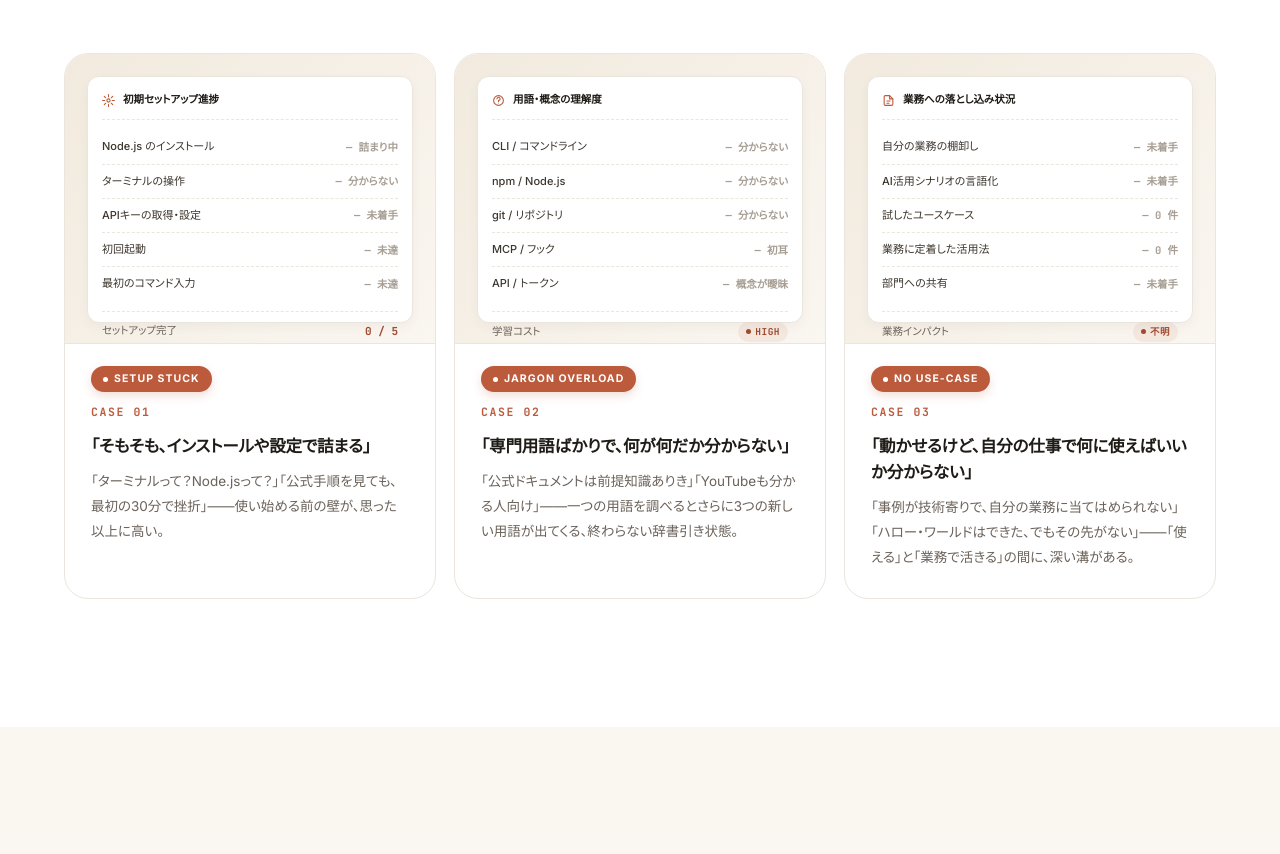
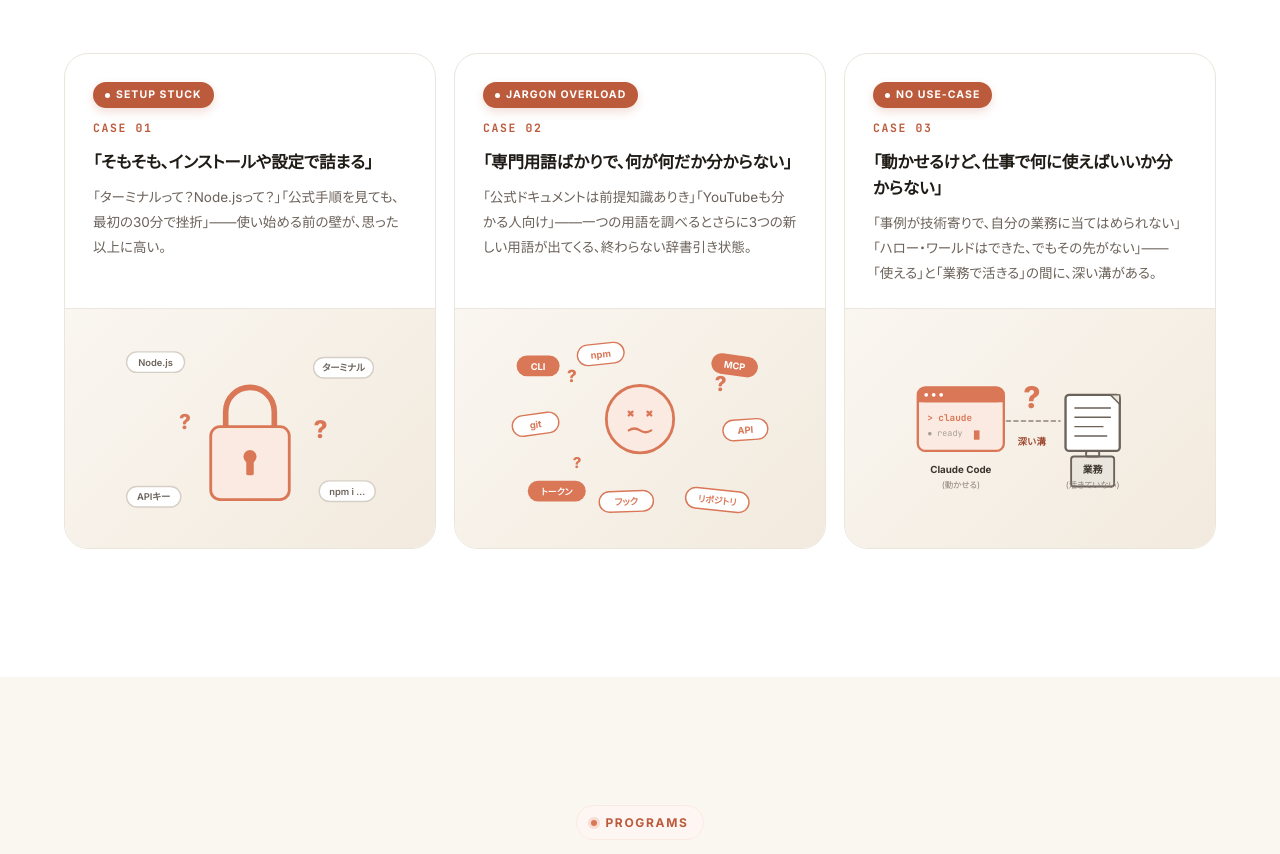
Before and after one commit to Ryunosuke-Okawa/Ryunosuke-n1, a plain HTML site: page marketing/claudecode_training_lp.html in a window 1280 px wide. Shown: the part 1160-2014 px from the top of the page. Drawn offline with Linux system fonts and the light colour scheme.

Commit message:
Auto-save: 2026-04-25 19:41

```diff
--- a/marketing/claudecode_training_lp.html
+++ b/marketing/claudecode_training_lp.html
@@ -499,25 +499,31 @@
             box-shadow: var(--shadow-lg);
             border-color: var(--coral-100);
         }
+        .challenge__body {
+            padding: 28px 28px 22px;
+            display: flex;
+            flex-direction: column;
+            gap: 10px;
+        }
         .challenge__visual {
-            background: linear-gradient(135deg, var(--cream-deep) 0%, var(--cream) 100%);
-            padding: 22px 22px 20px;
-            border-bottom: 1px solid var(--ink-100);
-            height: 290px;
-            display: flex;
-            align-items: stretch;
+            background: linear-gradient(135deg, var(--cream) 0%, var(--cream-deep) 100%);
+            padding: 26px 22px;
+            border-top: 1px solid var(--ink-100);
+            height: 240px;
+            display: flex;
+            align-items: center;
+            justify-content: center;
             overflow: hidden;
             transition: background .3s ease;
+            margin-top: auto;
         }
         .challenge:hover .challenge__visual {
             background: linear-gradient(135deg, var(--coral-50) 0%, var(--cream) 100%);
         }
-        .challenge__body {
-            padding: 22px 26px 28px;
-            display: flex;
-            flex-direction: column;
-            gap: 10px;
-            flex-grow: 1;
+        .challenge__visual svg {
+            width: 100%;
+            height: 100%;
+            max-height: 200px;
         }
         .challenge__tag {
             display: inline-flex;
@@ -1670,133 +1676,161 @@
             <div class="challenges__grid">
                 <!-- Card 01: 設定・インストールで詰まる -->
                 <article class="challenge reveal">
-                    <div class="challenge__visual" aria-hidden="true">
-                        <div class="mock">
-                            <div class="mock__head">
-                                <svg viewBox="0 0 24 24" fill="none"><circle cx="12" cy="12" r="3" stroke="currentColor" stroke-width="2"/><path d="M12 1v4M12 19v4M4.2 4.2l2.8 2.8M17 17l2.8 2.8M1 12h4M19 12h4M4.2 19.8l2.8-2.8M17 7l2.8-2.8" stroke="currentColor" stroke-width="2" stroke-linecap="round"/></svg>
-                                <strong>初期セットアップ進捗</strong>
-                            </div>
-                            <div class="mock__body">
-                                <div class="mock-metric__row">
-                                    <span class="mock-metric__label">Node.js のインストール</span>
-                                    <span class="mock-metric__value mock-metric__value--missing">詰まり中</span>
-                                </div>
-                                <div class="mock-metric__row">
-                                    <span class="mock-metric__label">ターミナルの操作</span>
-                                    <span class="mock-metric__value mock-metric__value--missing">分からない</span>
-                                </div>
-                                <div class="mock-metric__row">
-                                    <span class="mock-metric__label">APIキーの取得・設定</span>
-                                    <span class="mock-metric__value mock-metric__value--missing">未着手</span>
-                                </div>
-                                <div class="mock-metric__row">
-                                    <span class="mock-metric__label">初回起動</span>
-                                    <span class="mock-metric__value mock-metric__value--missing">未達</span>
-                                </div>
-                                <div class="mock-metric__row">
-                                    <span class="mock-metric__label">最初のコマンド入力</span>
-                                    <span class="mock-metric__value mock-metric__value--missing">未達</span>
-                                </div>
-                            </div>
-                            <div class="mock__footer">
-                                <span>セットアップ完了</span>
-                                <span class="mock__footer-value mock__footer-value--alert">0 / 5</span>
-                            </div>
-                        </div>
-                    </div>
                     <div class="challenge__body">
                         <span class="challenge__tag">SETUP STUCK</span>
                         <span class="challenge__no">CASE 01</span>
                         <h3>「そもそも、インストールや設定で詰まる」</h3>
                         <p>「ターミナルって？Node.jsって？」「公式手順を見ても、最初の30分で挫折」——使い始める前の壁が、思った以上に高い。</p>
                     </div>
+                    <div class="challenge__visual" aria-hidden="true">
+                        <svg viewBox="0 0 280 200" fill="none" xmlns="http://www.w3.org/2000/svg">
+                            <!-- Floating tech tags -->
+                            <g transform="translate(8, 18)">
+                                <rect width="62" height="22" rx="11" fill="#fff" stroke="#D6CFC5" stroke-width="1.5"/>
+                                <text x="31" y="15" text-anchor="middle" font-size="10" font-weight="600" fill="#6B625A" font-family="Inter">Node.js</text>
+                            </g>
+                            <g transform="translate(208, 24)">
+                                <rect width="64" height="22" rx="11" fill="#fff" stroke="#D6CFC5" stroke-width="1.5"/>
+                                <text x="32" y="15" text-anchor="middle" font-size="10" font-weight="600" fill="#6B625A" font-family="Inter">ターミナル</text>
+                            </g>
+                            <g transform="translate(8, 162)">
+                                <rect width="58" height="22" rx="11" fill="#fff" stroke="#D6CFC5" stroke-width="1.5"/>
+                                <text x="29" y="15" text-anchor="middle" font-size="10" font-weight="600" fill="#6B625A" font-family="Inter">APIキー</text>
+                            </g>
+                            <g transform="translate(214, 156)">
+                                <rect width="60" height="22" rx="11" fill="#fff" stroke="#D6CFC5" stroke-width="1.5"/>
+                                <text x="30" y="15" text-anchor="middle" font-size="10" font-weight="600" fill="#6B625A" font-family="Inter">npm i ...</text>
+                            </g>
+
+                            <!-- Big padlock in center -->
+                            <g transform="translate(98, 50)">
+                                <!-- Lock arch -->
+                                <path d="M16 50 V32 a26 26 0 0 1 52 0 V50" stroke="#D97757" stroke-width="6" fill="none" stroke-linecap="round"/>
+                                <!-- Lock body -->
+                                <rect x="0" y="48" width="84" height="78" rx="10" fill="#FBEAE1" stroke="#D97757" stroke-width="3"/>
+                                <!-- Keyhole -->
+                                <circle cx="42" cy="80" r="7" fill="#D97757"/>
+                                <rect x="38" y="80" width="8" height="20" rx="2" fill="#D97757"/>
+                            </g>
+
+                            <!-- Question marks -->
+                            <text x="64" y="100" font-size="22" font-weight="800" fill="#D97757" font-family="Inter">?</text>
+                            <text x="208" y="110" font-size="26" font-weight="800" fill="#D97757" font-family="Inter">?</text>
+                        </svg>
+                    </div>
                 </article>
 
                 <!-- Card 02: 専門用語の壁 -->
                 <article class="challenge reveal">
-                    <div class="challenge__visual" aria-hidden="true">
-                        <div class="mock">
-                            <div class="mock__head">
-                                <svg viewBox="0 0 24 24" fill="none"><circle cx="12" cy="12" r="9" stroke="currentColor" stroke-width="2"/><path d="M9 9c.5-1.5 2-3 3-3s2.5 1.5 3 3-1 2.5-3 3v2" stroke="currentColor" stroke-width="2" stroke-linecap="round"/><circle cx="12" cy="17" r="0.8" fill="currentColor"/></svg>
-                                <strong>用語・概念の理解度</strong>
-                            </div>
-                            <div class="mock__body">
-                                <div class="mock-metric__row">
-                                    <span class="mock-metric__label">CLI / コマンドライン</span>
-                                    <span class="mock-metric__value mock-metric__value--missing">分からない</span>
-                                </div>
-                                <div class="mock-metric__row">
-                                    <span class="mock-metric__label">npm / Node.js</span>
-                                    <span class="mock-metric__value mock-metric__value--missing">分からない</span>
-                                </div>
-                                <div class="mock-metric__row">
-                                    <span class="mock-metric__label">git / リポジトリ</span>
-                                    <span class="mock-metric__value mock-metric__value--missing">分からない</span>
-                                </div>
-                                <div class="mock-metric__row">
-                                    <span class="mock-metric__label">MCP / フック</span>
-                                    <span class="mock-metric__value mock-metric__value--missing">初耳</span>
-                                </div>
-                                <div class="mock-metric__row">
-                                    <span class="mock-metric__label">API / トークン</span>
-                                    <span class="mock-metric__value mock-metric__value--missing">概念が曖昧</span>
-                                </div>
-                            </div>
-                            <div class="mock__footer">
-                                <span>学習コスト</span>
-                                <span class="mock-metric__badge mock-metric__badge--risk">HIGH</span>
-                            </div>
-                        </div>
-                    </div>
                     <div class="challenge__body">
                         <span class="challenge__tag">JARGON OVERLOAD</span>
                         <span class="challenge__no">CASE 02</span>
                         <h3>「専門用語ばかりで、何が何だか分からない」</h3>
                         <p>「公式ドキュメントは前提知識ありき」「YouTubeも分かる人向け」——一つの用語を調べるとさらに3つの新しい用語が出てくる、終わらない辞書引き状態。</p>
                     </div>
+                    <div class="challenge__visual" aria-hidden="true">
+                        <svg viewBox="0 0 280 200" fill="none" xmlns="http://www.w3.org/2000/svg">
+                            <!-- Confused face in center -->
+                            <g transform="translate(110, 60)">
+                                <circle cx="30" cy="30" r="36" fill="#FBEAE1" stroke="#D97757" stroke-width="3"/>
+                                <!-- Eyes (dotted, confused look) -->
+                                <line x1="18" y1="22" x2="22" y2="26" stroke="#D97757" stroke-width="2.5" stroke-linecap="round"/>
+                                <line x1="22" y1="22" x2="18" y2="26" stroke="#D97757" stroke-width="2.5" stroke-linecap="round"/>
+                                <line x1="38" y1="22" x2="42" y2="26" stroke="#D97757" stroke-width="2.5" stroke-linecap="round"/>
+                                <line x1="42" y1="22" x2="38" y2="26" stroke="#D97757" stroke-width="2.5" stroke-linecap="round"/>
+                                <!-- Wavy mouth (confused) -->
+                                <path d="M18 42 Q24 38 30 42 T 42 42" stroke="#D97757" stroke-width="2.5" fill="none" stroke-linecap="round"/>
+                            </g>
+
+                            <!-- Floating jargon tags around the face -->
+                            <g transform="translate(8, 22)">
+                                <rect width="46" height="22" rx="11" fill="#D97757"/>
+                                <text x="23" y="15" text-anchor="middle" font-size="10" font-weight="700" fill="#fff" font-family="Inter">CLI</text>
+                            </g>
+                            <g transform="translate(72, 12) rotate(-6)">
+                                <rect width="50" height="22" rx="11" fill="#fff" stroke="#D97757" stroke-width="1.5"/>
+                                <text x="25" y="15" text-anchor="middle" font-size="10" font-weight="700" fill="#D97757" font-family="Inter">npm</text>
+                            </g>
+                            <g transform="translate(218, 18) rotate(8)">
+                                <rect width="50" height="22" rx="11" fill="#D97757"/>
+                                <text x="25" y="15" text-anchor="middle" font-size="10" font-weight="700" fill="#fff" font-family="Inter">MCP</text>
+                            </g>
+                            <g transform="translate(2, 88) rotate(-8)">
+                                <rect width="50" height="22" rx="11" fill="#fff" stroke="#D97757" stroke-width="1.5"/>
+                                <text x="25" y="15" text-anchor="middle" font-size="10" font-weight="700" fill="#D97757" font-family="Inter">git</text>
+                            </g>
+                            <g transform="translate(228, 92) rotate(-4)">
+                                <rect width="48" height="22" rx="11" fill="#fff" stroke="#D97757" stroke-width="1.5"/>
+                                <text x="24" y="15" text-anchor="middle" font-size="10" font-weight="700" fill="#D97757" font-family="Inter">API</text>
+                            </g>
+                            <g transform="translate(20, 156)">
+                                <rect width="62" height="22" rx="11" fill="#D97757"/>
+                                <text x="31" y="15" text-anchor="middle" font-size="9.5" font-weight="700" fill="#fff" font-family="Inter">トークン</text>
+                            </g>
+                            <g transform="translate(96, 168) rotate(-2)">
+                                <rect width="58" height="22" rx="11" fill="#fff" stroke="#D97757" stroke-width="1.5"/>
+                                <text x="29" y="15" text-anchor="middle" font-size="10" font-weight="700" fill="#D97757" font-family="Inter">フック</text>
+                            </g>
+                            <g transform="translate(190, 162) rotate(6)">
+                                <rect width="68" height="22" rx="11" fill="#fff" stroke="#D97757" stroke-width="1.5"/>
+                                <text x="34" y="15" text-anchor="middle" font-size="9.5" font-weight="700" fill="#D97757" font-family="Inter">リポジトリ</text>
+                            </g>
+
+                            <!-- Question marks scattered -->
+                            <text x="62" y="50" font-size="18" font-weight="800" fill="#D97757" font-family="Inter">?</text>
+                            <text x="220" y="60" font-size="22" font-weight="800" fill="#D97757" font-family="Inter">?</text>
+                            <text x="68" y="142" font-size="16" font-weight="800" fill="#D97757" font-family="Inter">?</text>
+                        </svg>
+                    </div>
                 </article>
 
                 <!-- Card 03: 業務適用がわからない -->
                 <article class="challenge reveal">
-                    <div class="challenge__visual" aria-hidden="true">
-                        <div class="mock">
-                            <div class="mock__head">
-                                <svg viewBox="0 0 24 24" fill="none"><path d="M14 3H6a2 2 0 00-2 2v14a2 2 0 002 2h12a2 2 0 002-2V9l-6-6z" stroke="currentColor" stroke-width="2" stroke-linejoin="round"/><path d="M14 3v6h6M9 13h6M9 17h4" stroke="currentColor" stroke-width="2" stroke-linecap="round" stroke-linejoin="round"/></svg>
-                                <strong>業務への落とし込み状況</strong>
-                            </div>
-                            <div class="mock__body">
-                                <div class="mock-metric__row">
-                                    <span class="mock-metric__label">自分の業務の棚卸し</span>
-                                    <span class="mock-metric__value mock-metric__value--missing">未着手</span>
-                                </div>
-                                <div class="mock-metric__row">
-                                    <span class="mock-metric__label">AI活用シナリオの言語化</span>
-                                    <span class="mock-metric__value mock-metric__value--missing">未着手</span>
-                                </div>
-                                <div class="mock-metric__row">
-                                    <span class="mock-metric__label">試したユースケース</span>
-                                    <span class="mock-metric__value mock-metric__value--missing">0 件</span>
-                                </div>
-                                <div class="mock-metric__row">
-                                    <span class="mock-metric__label">業務に定着した活用法</span>
-                                    <span class="mock-metric__value mock-metric__value--missing">0 件</span>
-                                </div>
-                                <div class="mock-metric__row">
-                                    <span class="mock-metric__label">部門への共有</span>
-                                    <span class="mock-metric__value mock-metric__value--missing">未着手</span>
-                                </div>
-                            </div>
-                            <div class="mock__footer">
-                                <span>業務インパクト</span>
-                                <span class="mock-metric__badge mock-metric__badge--risk">不明</span>
-                            </div>
-                        </div>
-                    </div>
                     <div class="challenge__body">
                         <span class="challenge__tag">NO USE-CASE</span>
                         <span class="challenge__no">CASE 03</span>
-                        <h3>「動かせるけど、自分の仕事で何に使えばいいか分からない」</h3>
+                        <h3>「動かせるけど、仕事で何に使えばいいか分からない」</h3>
                         <p>「事例が技術寄りで、自分の業務に当てはめられない」「ハロー・ワールドはできた、でもその先がない」——「使える」と「業務で活きる」の間に、深い溝がある。</p>
+                    </div>
+                    <div class="challenge__visual" aria-hidden="true">
+                        <svg viewBox="0 0 280 200" fill="none" xmlns="http://www.w3.org/2000/svg">
+                            <!-- LEFT: Claude Code terminal icon -->
+                            <g transform="translate(20, 56)">
+                                <rect x="0" y="0" width="92" height="68" rx="8" fill="#FBEAE1" stroke="#D97757" stroke-width="2.5"/>
+                                <rect x="0" y="0" width="92" height="16" rx="8" fill="#D97757"/>
+                                <rect x="0" y="8" width="92" height="8" fill="#D97757"/>
+                                <circle cx="9" cy="8" r="2" fill="#fff"/>
+                                <circle cx="17" cy="8" r="2" fill="#fff"/>
+                                <circle cx="25" cy="8" r="2" fill="#fff"/>
+                                <text x="10" y="36" font-size="10" font-weight="700" fill="#D97757" font-family="JetBrains Mono">&gt; claude</text>
+                                <text x="10" y="52" font-size="9" fill="#A89F94" font-family="JetBrains Mono">● ready</text>
+                                <rect x="60" y="46" width="6" height="10" fill="#D97757"/>
+                            </g>
+                            <text x="66" y="148" text-anchor="middle" font-size="10.5" font-weight="700" fill="#3D362E" font-family="Inter">Claude Code</text>
+                            <text x="66" y="164" text-anchor="middle" font-size="9" fill="#8A8078" font-family="Inter">(動かせる)</text>
+
+                            <!-- MIDDLE: gap with question marks -->
+                            <line x1="115" y1="92" x2="172" y2="92" stroke="#A89F94" stroke-width="2" stroke-dasharray="4 4" stroke-linecap="round"/>
+                            <text x="142" y="78" text-anchor="middle" font-size="32" font-weight="800" fill="#D97757" font-family="Inter">?</text>
+                            <text x="142" y="118" text-anchor="middle" font-size="10" font-weight="600" fill="#9F4A30" font-family="Inter" letter-spacing="0.5">深い溝</text>
+
+                            <!-- RIGHT: Business/work icon (briefcase + document) -->
+                            <g transform="translate(178, 50)">
+                                <!-- Document -->
+                                <rect x="0" y="14" width="58" height="60" rx="4" fill="#fff" stroke="#6B625A" stroke-width="2.5"/>
+                                <line x1="10" y1="28" x2="48" y2="28" stroke="#6B625A" stroke-width="1.5" stroke-linecap="round"/>
+                                <line x1="10" y1="38" x2="48" y2="38" stroke="#6B625A" stroke-width="1.5" stroke-linecap="round"/>
+                                <line x1="10" y1="48" x2="40" y2="48" stroke="#6B625A" stroke-width="1.5" stroke-linecap="round"/>
+                                <line x1="10" y1="58" x2="44" y2="58" stroke="#6B625A" stroke-width="1.5" stroke-linecap="round"/>
+                                <!-- Folded corner -->
+                                <path d="M48 14 L58 14 L58 24 Z" fill="#EBE6DD" stroke="#6B625A" stroke-width="1.5"/>
+                                <!-- Briefcase below -->
+                                <rect x="6" y="80" width="46" height="32" rx="3" fill="#EBE6DD" stroke="#6B625A" stroke-width="2"/>
+                                <rect x="22" y="74" width="14" height="6" rx="2" fill="none" stroke="#6B625A" stroke-width="2"/>
+                            </g>
+                            <text x="207" y="148" text-anchor="middle" font-size="10.5" font-weight="700" fill="#3D362E" font-family="Inter">業務</text>
+                            <text x="207" y="164" text-anchor="middle" font-size="9" fill="#8A8078" font-family="Inter">(活きていない)</text>
+                        </svg>
                     </div>
                 </article>
             </div>
```
